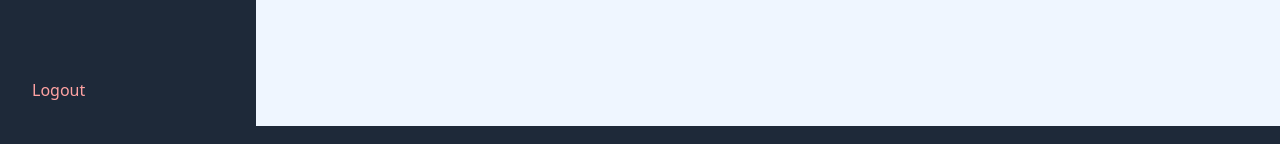
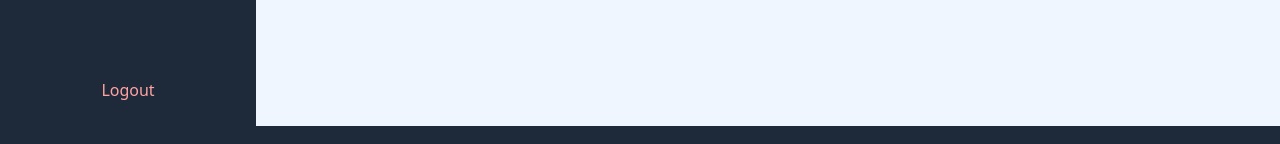
Before and after one commit to JonArbell/shorti.fy-frontend, an Angular app: page / in a window 1280 px wide. Both pictures are taken after a click on the button "Sign in". Shown: the part 602-746 px from the top of the page. Built offline with nearby package versions, Linux system fonts and the light colour scheme.

Commit message:
add sweet alert 2 and logout modal

```diff
--- a/package.json
+++ b/package.json
@@ -22,6 +22,7 @@
     "date-fns": "^4.1.0",
     "postcss": "^8.5.3",
     "rxjs": "~7.8.0",
+    "sweetalert2": "^11.19.1",
     "tailwindcss": "^4.1.4",
     "tslib": "^2.3.0",
     "zone.js": "~0.15.0"
--- a/src/app/views/authenticated/side-nav/side-nav.component.html
+++ b/src/app/views/authenticated/side-nav/side-nav.component.html
@@ -38,13 +38,12 @@
 
     <!-- Logout -->
     <div class="p-4 mt-auto">
-      <a
-        routerLink="logout"
-        routerLinkActive="bg-red-500 font-semibold"
+      <button
+        (click)="logout()"
         class="block w-full px-4 py-2 rounded-md text-red-300 hover:bg-red-700 transition"
       >
         Logout
-      </a>
+      </button>
     </div>
   </nav>
 </aside>
--- a/src/app/views/authenticated/side-nav/side-nav.component.ts
+++ b/src/app/views/authenticated/side-nav/side-nav.component.ts
@@ -1,9 +1,42 @@
 import { Component } from '@angular/core';
-import { RouterLink, RouterLinkActive } from '@angular/router';
-
+import { Router, RouterLink, RouterLinkActive } from '@angular/router';
+import Swal from 'sweetalert2';
+import { AuthService } from '../../../services/authentication/auth.service';
 @Component({
   selector: 'app-side-nav',
   imports: [RouterLinkActive, RouterLink],
   templateUrl: './side-nav.component.html',
 })
-export class SideNavComponent {}
+export class SideNavComponent {
+
+  constructor(
+    private router : Router,
+    private authService : AuthService
+  ){}
+
+
+  logout() : void{
+    Swal.fire({
+      title: 'Are you sure?',
+      text: 'You will be logged out!',
+      icon: 'warning',
+      showCancelButton: true,
+      confirmButtonColor: '#3085d6', // Blue
+      cancelButtonColor: '#d33',
+      confirmButtonText: 'Yes, log me out!'
+    }).then((result) => {
+      if (result.isConfirmed) {
+        localStorage.clear();
+
+        this.authService.isAuthenticated.set(false);
+        this.router.navigate(['/']);
+        Swal.fire(
+          'Logged Out!',
+          'You have been successfully logged out.',
+          'success'
+        );
+      }
+    });
+  }
+
+}
```
Also changed, not shown: 1 other file (tests, documents, lock files or other folders).
